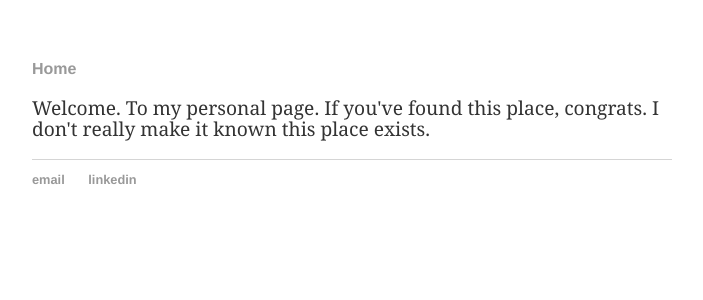
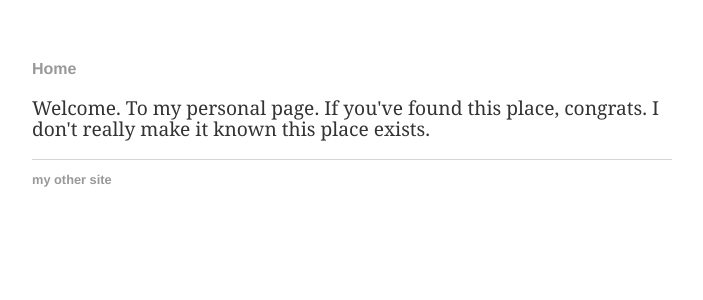
Before and after one commit to rjd712/rjd712.github.io, a Jekyll site: the page built from index.html, in a window 1280 px wide. Shown: the top 300 px of the page, without its empty margins (288-991 px from the left). Built offline with Jekyll 4.4.1, drawn with Linux system fonts in a browser that asks for light colours.

Commit message:
Update default.html

```diff
--- a/_layouts/default.html
+++ b/_layouts/default.html
@@ -18,8 +18,8 @@
 			</div><!-- /.container -->
 			<footer>
 	    		<ul>
-	        		<li><a href="mailto:ryandrobny@gmail.com">email</a></li>
-				<li><a href="https://www.linkedin.com/in/ryandrobny/">linkedin</a></li>
+				<li><a href="https://rdrobny.me">my other site</a></li>
+				<li></li>
 				</ul>
 			</footer>
 		</body>
```
